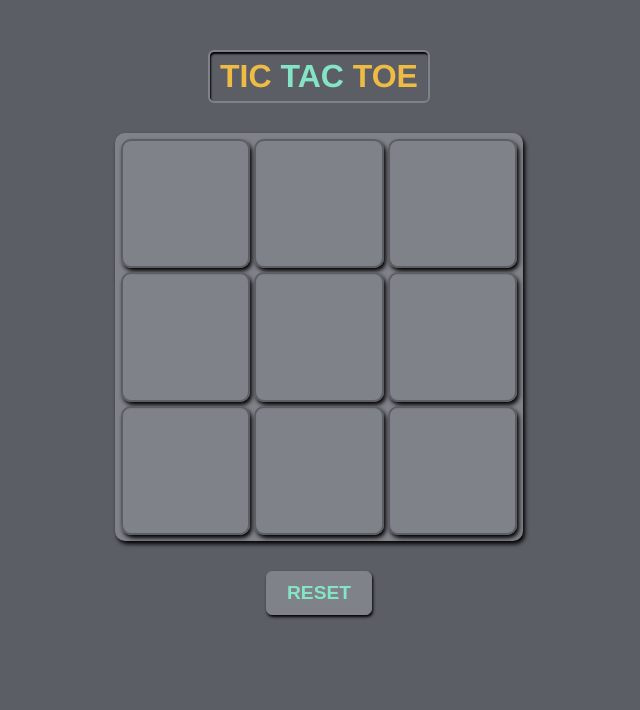
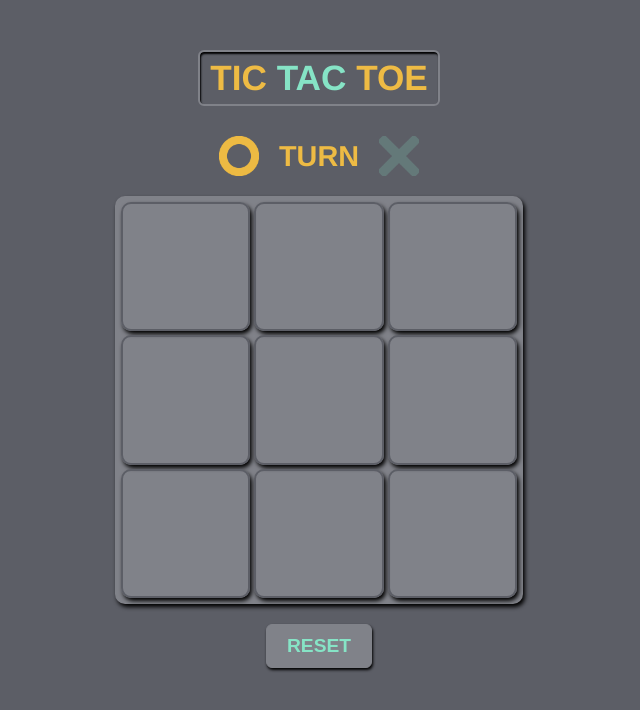
Before and after one commit to tymino/vue_tic-tac-toe, a Vue app: page / in a window 1280 px wide. Shown: the top 710 px of the page, without its empty margins (321-961 px from the left). Built offline with nearby package versions, Linux system fonts and the light colour scheme.

Commit message:
open test

```diff
--- a/src/App.vue
+++ b/src/App.vue
@@ -1,5 +1,6 @@
 <template>
   <Title />
+  <StepBoard :currentStep="step" :isWinner="isEndGame" />
   <Grid :gameGrid="gameGrid" @mousedown="pressedCell" />
   <Button buttonName="reset" @click="resetGame" />
 </template>
@@ -7,6 +8,7 @@
 <script>
 import Grid from '@/components/Grid.vue';
 import Button from '@/components/Button.vue';
+import StepBoard from '@/components/StepBoard.vue';
 import Title from '@/components/Title.vue';
 
 export default {
@@ -14,6 +16,7 @@ export default {
   components: {
     Grid,
     Button,
+    StepBoard,
     Title,
   },
   data() {
@@ -36,7 +39,22 @@ export default {
       const isWinLineHorMid = this.checkLine(3, 4, 5);
       const isWinLineHorBot = this.checkLine(6, 7, 8);
 
-      const booleanGroup = isWinLineHorUp || isWinLineHorMid || isWinLineHorBot;
+      const isWinLineVertLeft = this.checkLine(0, 3, 6);
+      const isWinLineVertMid = this.checkLine(3, 4, 7);
+      const isWinLineVertRight = this.checkLine(2, 5, 8);
+
+      const isWinLineDiagLR = this.checkLine(0, 4, 8);
+      const isWinLineDiagRL = this.checkLine(2, 4, 6);
+
+      const booleanGroup =
+        isWinLineHorUp ||
+        isWinLineHorMid ||
+        isWinLineHorBot ||
+        isWinLineVertLeft ||
+        isWinLineVertMid ||
+        isWinLineVertRight ||
+        isWinLineDiagLR ||
+        isWinLineDiagRL;
 
       if (booleanGroup) {
         this.isEndGame = true;
@@ -93,6 +111,7 @@ body {
 #app {
   display: flex;
   flex-direction: column;
+  justify-content: center;
   margin-top: 50px;
   font-family: Avenir, Helvetica, Arial, sans-serif;
   -webkit-font-smoothing: antialiased;
--- a/src/components/Cell.vue
+++ b/src/components/Cell.vue
@@ -11,7 +11,7 @@
       v-else-if="cellValue == 2"
       class="cell_icon"
       src="../assets/close.png"
-      alt="circle"
+      alt="close"
       draggable="false"
     />
   </div>
--- a/src/components/Grid.vue
+++ b/src/components/Grid.vue
@@ -33,7 +33,7 @@ export default {
   grid-template: repeat(3, 1fr) / repeat(3, 1fr);
   width: 400px;
   height: 400px;
-  margin: 30px auto;
+  margin: 20px auto;
   background: var(--color-cell-background);
   border: 4px solid var(--color-cell-background);
   border-radius: 10px;
--- /dev/null
+++ b/src/components/StepBoard.vue
@@ -0,0 +1,78 @@
+<template>
+  <div class="step-board">
+    <img
+      class="step-board__icon"
+      :style="currentStep !== 1 && { opacity: 0.2 }"
+      src="../assets/circle.png"
+      alt="circle"
+      draggable="false"
+    />
+    <p class="step-board__text" :class="setTextClass">
+      {{ setText }}
+    </p>
+    <img
+      class="step-board__icon"
+      :style="currentStep !== 2 && { opacity: 0.2 }"
+      src="../assets/close.png"
+      alt="close"
+      draggable="false"
+    />
+  </div>
+</template>
+
+<script>
+export default {
+  name: 'c-step-board',
+  props: {
+    currentStep: {
+      type: Number,
+      default: 1,
+      required: true,
+    },
+    isWinner: {
+      type: Boolean,
+      default: false,
+      required: true,
+    },
+  },
+  computed: {
+    setTextClass() {
+      return this.currentStep === 1
+        ? 'step-board__text--player1'
+        : 'step-board__text--player2';
+    },
+    setText() {
+      return this.isWinner ? 'win' : 'turn';
+    },
+  },
+};
+</script>
+
+<style lang="scss" scoped>
+.step-board {
+  display: flex;
+  align-items: center;
+  margin: 30px auto 0px;
+  user-select: none;
+}
+
+.step-board__icon {
+  width: 40px;
+  height: 40px;
+}
+
+.step-board__text {
+  margin: 0;
+  padding: 0 20px;
+  font-size: 1.8rem;
+  font-weight: bold;
+  text-transform: uppercase;
+
+  &--player1 {
+    color: var(--color-player1);
+  }
+  &--player2 {
+    color: var(--color-player2);
+  }
+}
+</style>
--- a/src/components/Title.vue
+++ b/src/components/Title.vue
@@ -18,7 +18,7 @@ export default {
   border: 2px solid var(--color-cell-background);
   border-radius: 6px;
   box-shadow: 1px 2px 2px inset var(--color-global-black);
-  font-size: 2rem;
+  font-size: 2.2rem;
   text-transform: uppercase;
   user-select: none;
 
```
